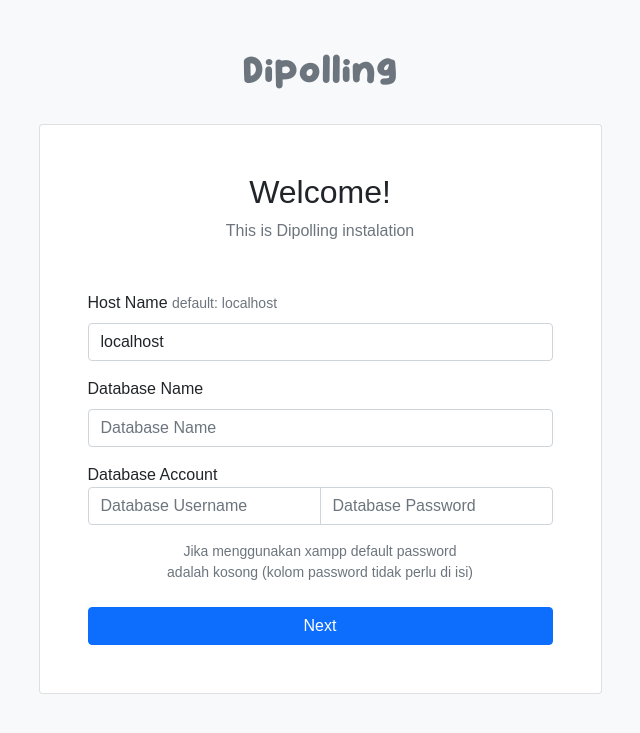
After one commit to billiyagi/Dipolling, a PHP site: page /instalation?part=database in a window 1280 px wide. The commit adds this page. Shown: the top 733 px of the page, without its empty margins (320-960 px from the left). Run offline with PHP 8.4, Linux system fonts and the light colour scheme; a stand-in replaces the project's code that opens the database connection; some libraries are stand-ins or nearby versions.

Commit message:
Add Instalation System

```diff
--- a/admin/settings.php
+++ b/admin/settings.php
@@ -10,7 +10,7 @@ $settings = $show_polling->singleFetch($result_settings_sql);
 if (isset($_POST['submit'])) {
 
     $dipMediaFotoExtension = ['jpg', 'png', 'jpeg'];
-    $dipMedia = new dipollingMedia($_FILES, '../assets/img/', $dipMediaFotoExtension, 1000000);
+    $dipMedia = new dipollingMedia($_FILES, '../assets/img/', $dipMediaFotoExtension, 5000000);
 
     if ($_FILES['polimg']['name']) {
         unlink('../assets/img/' .  $_POST['old_icon']);
--- a/index.php
+++ b/index.php
@@ -1,6 +1,8 @@
 <?php
 require 'core/server.php';
-
+if (isset($db_error)) {
+    header("Location: instalation");
+}
 // ambil nama tabel yang kolom polling_active nya = 1
 $result = $show_polling->get_Query('SELECT * FROM list_table WHERE polling_active=1');
 $name_active_polling = $show_polling->singleFetch($result);
--- /dev/null
+++ b/instalation.php
@@ -0,0 +1,190 @@
+<!DOCTYPE html>
+<html lang="en">
+<head>
+	<meta charset="UTF-8">
+	<meta name="viewport" content="width=device-width, initial-scale=1.0">
+	<title>Dipolling Instalation</title>
+	<link rel="stylesheet" href="assets/css/bootstrap.min.css">
+	<link rel="stylesheet" href="assets/css/dipolling.css">
+	<link rel="icon" href="assets/img/mg/dipolling.ico">
+	<link rel="stylesheet" href="https://cdn.jsdelivr.net/npm/bootstrap-icons@1.6.1/font/bootstrap-icons.css">
+</head>
+<body class="bg-light">
+	<div class="d-flex justify-content-center align-items-center">
+		<div class="dip-instalation p-4 mt-3 mb-3">
+			<div class="dip-brand text-secondary fs-1 text-center mb-4">
+				Dipolling
+			</div>
+			<div class="card p-5 w-100">
+			<?php if (isset($_GET['part'])): ?>
+				<?php if ($_GET['part'] === 'database'): ?>
+					<?php
+						if (isset($_POST['submit_database'])) {
+							$host = $_POST['host_name'];
+							$database_name = $_POST['database_name'];
+							$database_username = $_POST['database_username'];
+							$database_password = $_POST['database_password'];
+							$myfile = fopen("core/config.php", "w");
+$txt = "
+<?php
+$"."db_host_name = '$host';
+$"."db_username = '$database_username';
+$"."db_password = '$database_password';
+$"."db_name = '$database_name';
+?>
+";
+							fwrite($myfile, $txt);
+							fclose($myfile);
+							require 'core/config.php';
+							$conn = mysqli_connect($db_host_name, $db_username, $db_password, $db_name);
+
+							// Buat tabel: list_table
+							$query_list_table = 'CREATE TABLE list_table (id INT AUTO_INCREMENT PRIMARY KEY, name VARCHAR(150), polvote INT, polling_active INT(5))';
+
+							mysqli_query($conn, $query_list_table);
+
+							// Buat tabel: dipolling_users
+							$query_dipolling_users = 'CREATE TABLE dipolling_users (id INT AUTO_INCREMENT PRIMARY KEY, email VARCHAR(150), name VARCHAR(255), username VARCHAR(255), password VARCHAR(355))';
+
+							mysqli_query($conn, $query_dipolling_users);
+
+							// Buat tabel: dipolling_settings
+							$query_dipolling_settings = 'CREATE TABLE dipolling_settings (settings_profile VARCHAR(255) PRIMARY KEY, site_name VARCHAR(255), site_icon VARCHAR(255), site_smtp VARCHAR(255), site_poll_icon VARCHAR(355), site_hide_login INT(5), site_maintenance INT(5))';
+
+							mysqli_query($conn, $query_dipolling_settings);
+
+							header("Location: instalation?part=account");
+						}
+					?>
+
+					<!-- Database Account -->
+					<h2 class="text-center">Welcome!</h2>
+					<p class="text-secondary mb-5 text-center">This is Dipolling instalation</p>
+					<form action="" method="post">
+
+						<!-- Host Name -->
+						<label for="#hostName" class="control-label mb-2">Host Name <small class="text-secondary">default: localhost</small></label>
+						<input type="text" name="host_name" class="form-control mb-3" placeholder="Database Name" id="hostName" value="localhost" required>
+
+						<!-- Database name -->
+						<label for="#databaseName" class="control-label mb-2">Database Name</label>
+						<input type="text" name="database_name" class="form-control mb-3" placeholder="Database Name" id="databaseName" required>
+
+						<!-- Database Account -->
+						<label for="#databaseAccount" class="control-label">Database Account</label>
+						<div class="input-group" id="databaseAccount">
+							<input type="text" name="database_username" class="form-control mb-3" placeholder="Database Username" required>
+							<input type="text" name="database_password" class="form-control mb-3" placeholder="Database Password">
+						</div>
+						<small class="text-center text-secondary d-block">Jika menggunakan xampp default password <br>adalah kosong (kolom password tidak perlu di isi)</small>
+
+						<!-- Submit Database -->
+						<button type="submit" name="submit_database" class="btn btn-primary w-100 mt-4">Next</button>
+					</form>
+				<?php elseif($_GET['part'] === 'account'): ?>
+					<?php
+						require 'core/server.php';
+						if (isset($db_error)) {
+							header("Location: instalation");
+						}
+					?>
+					<?php if(isset($_POST['submit_account'])){
+						if (is_null($dipolling->addUserInstall($_POST))) {
+							header("Location: instalation?part=settings");
+						}else{
+							echo $notify->showNotify(false, "Tambah akun gagal");
+						}
+					} ?>
+
+					<!-- Account -->
+					<h2 class="text-center">Set your Account!</h2>
+					<p class="text-secondary mb-4 text-center">This account used for login to Dipolling dashboard</p>
+					<form action="" method="post">
+
+						<!-- Name Account -->
+						<label for="#name" class="control-label mb-2">Name</label>
+						<input type="text" name="name_account" class="form-control mb-3" placeholder="Name Account" id="name">
+
+						<!-- Email Account -->
+						<label for="#email" class="control-label mb-2">Email</label>
+						<input type="text" name="email_account" class="form-control mb-3" placeholder="Email address" id="email">
+
+						<!-- Basic Account -->
+						<label for="#basic_account" class="control-label mb-2">Username & Password</label>
+						<div class="input-group" id="basic_account">
+							<input type="text" name="username_account" class="form-control mb-3" placeholder=" Username">
+							<input type="text" name="password_account" class="form-control mb-3" placeholder="Password">
+						</div>
+
+						<!-- Submit Account -->
+						<button type="submit" name="submit_account" class="btn btn-primary w-100">Next</button>
+					</form>
+				<?php elseif($_GET['part'] === 'settings'): ?>
+					<?php
+						require 'core/server.php';
+						if (isset($db_error)) {
+							header("Location: instalation");
+						}
+					?>
+					<?php if(isset($_POST['submit_settings'])){
+						$dipMediaFotoExtension = ['jpg', 'png', 'jpeg'];
+
+						$media = new dipollingMedia($_FILES, 'assets/img/', $dipMediaFotoExtension, 5000000);
+
+						if ($img = $media->addMedia('img')) {
+							if (is_null($dipolling->addSettings($_POST, $img))) {
+
+								$instalation_success = true;
+								header("Location: login");
+							}else{
+								echo $notify->showNotify(false, "Tambah settings gagal");
+							}
+						}
+					} ?>
+					<!-- Site Settings -->
+					<h2 class="text-center">Site Settings</h2>
+					<p class="text-secondary mb-4 text-center">This settings can be changed on dashboard</p>
+					<form action="" method="post" enctype="multipart/form-data">
+
+						<!-- Site Name -->
+						<label for="#siteName" class="control-label mb-2">Site Name</label>
+						<input type="text" name="site_name" class="form-control mb-3" placeholder="Site Name" id="siteName">
+
+						<!-- Site Icon -->
+						<label for="#siteIcon" class="control-label mb-2">Site Icon</label>
+						<input type="file" name="polimg" class="form-control mb-3" placeholder="Site Icon" id="siteIcon">
+
+						<!-- API SMTP -->
+						<label for="#apiSMTP" class="control-label mb-2">API SMTP</label>
+						<input type="text" name="site_smtp" class="form-control" placeholder="API SMTP (Dalam pengembangan)" id="apiSMTP" disabled>
+						<small>
+							<i class="text-secondary">
+								<span class="text-danger">*</span>
+								Fitur ini belum tersedia
+							</i>
+						</small>
+
+						<!-- Submit Settings -->
+						<button type="submit" name="submit_settings" class="btn btn-primary w-100 mt-3">Install</button>
+					</form>
+				<?php endif; ?>
+			<?php elseif(isset($instalation_success)): ?>
+				<div class="text-center">
+					<i class="bi bi-check-circle fw-bold fs-1 text-success"></i>
+					<span class="fs-4 fw-bold d-block mt-2">Instalation Successful!</span>
+					<small class="text-secondary mb-4 d-block">
+						Thank you for using this software
+					</small>
+					<a href="login" class="btn btn-primary w-100">Let's Make Some Polling</a>
+				</div>
+			<?php else: ?>
+				<?php header("Location: instalation?part=database") ?>
+			<?php endif ?>
+			</div>
+		</div>
+	</div>
+<!-- Internal Javascript -->
+<script src="../assets/js/dipolling.js"></script>
+
+</body>
+</html>
```
Also changed, not shown: admin/account.php (+19 -1 lines), core/class.php (+60 -2 lines), core/config.php (deleted, +0 -13 lines), core/functions.php (deleted, +0 -9 lines), login.php (+4 -4 lines), .htaccess, assets/img/61828fd73dc72.png (deleted), assets/img/ok.png (renamed from assets/img/618282365f201.png), poll-edit.php (deleted).
